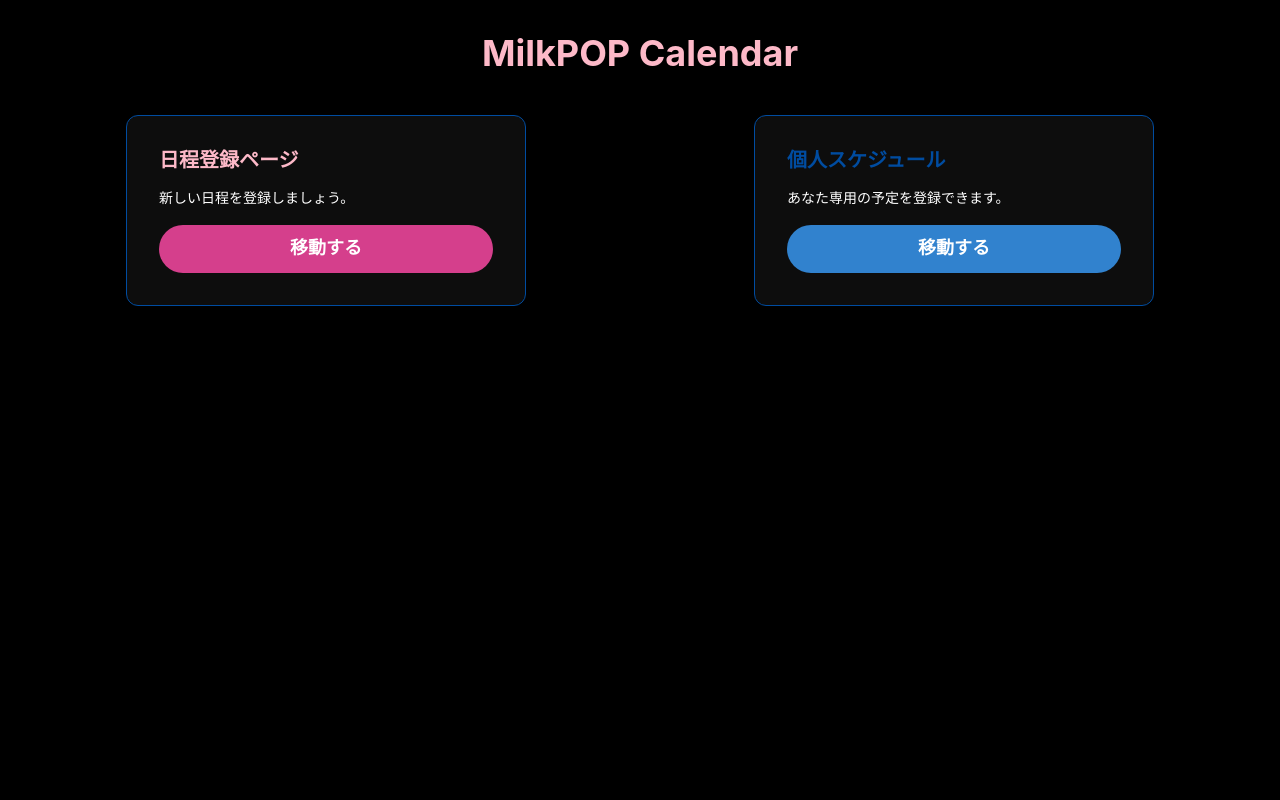
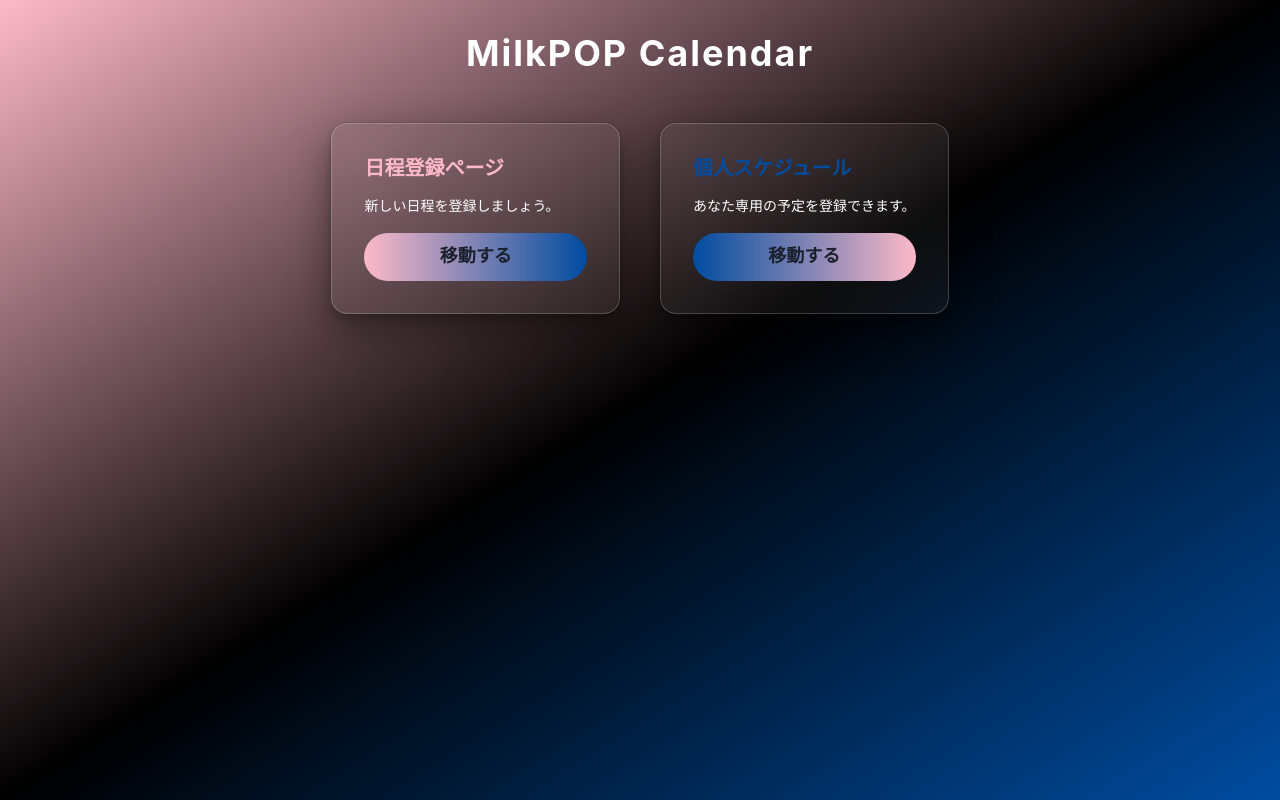
Before and after one commit to kuzyoumike0/milkpop-calendarapp, a React (Create React App) app in the folder frontend/: page / in a window 1280 px wide. Built offline with nearby package versions, Linux system fonts and the light colour scheme.

Commit message:
Update TopPage.jsx

```diff
--- a/frontend/src/components/TopPage.jsx
+++ b/frontend/src/components/TopPage.jsx
@@ -3,53 +3,80 @@ import { Box, Button, Heading, Text, SimpleGrid, VStack } from "@chakra-ui/react
 
 function TopPage() {
   return (
-    <Box p={8}>
-      {/* ページタイトル */}
-      <Heading mb={10} textAlign="center" color="brand.pink">
+    <Box
+      minH="100vh"
+      bgGradient="linear(to-br, #FDB9C8, black, #004CA0)"
+      p={8}
+      display="flex"
+      flexDirection="column"
+      alignItems="center"
+    >
+      {/* タイトル */}
+      <Heading mb={12} textAlign="center" color="white" fontWeight="bold" letterSpacing="2px">
         MilkPOP Calendar
       </Heading>
 
-      {/* カードエリア */}
-      <SimpleGrid columns={{ base: 1, md: 2 }} spacing={10} justifyItems="center">
-        {/* 日程登録ページ */}
+      {/* カードグリッド */}
+      <SimpleGrid columns={{ base: 1, md: 2 }} spacing={10}>
+        {/* カード1 */}
         <Box
           bg="rgba(255,255,255,0.05)"
-          border="1px solid"
-          borderColor="brand.blue"
-          borderRadius="xl"
+          backdropFilter="blur(12px)"
+          borderRadius="2xl"
           p={8}
           w="100%"
           maxW="400px"
-          boxShadow="lg"
-          _hover={{ transform: "translateY(-6px)", boxShadow: "2xl" }}
+          boxShadow="dark-lg"
+          border="1px solid rgba(255,255,255,0.2)"
           transition="all 0.3s ease"
+          _hover={{
+            transform: "translateY(-8px)",
+            borderColor: "brand.pink",
+            boxShadow: "0 0 20px #FDB9C8",
+          }}
         >
           <VStack spacing={4} align="stretch">
             <Heading size="md" color="brand.pink">日程登録ページ</Heading>
             <Text fontSize="sm">新しい日程を登録しましょう。</Text>
-            <Button colorScheme="pink" size="lg" borderRadius="full">
+            <Button
+              size="lg"
+              borderRadius="full"
+              bgGradient="linear(to-r, #FDB9C8, #004CA0)"
+              _hover={{ opacity: 0.9, transform: "scale(1.05)" }}
+              _active={{ transform: "scale(0.95)" }}
+            >
               移動する
             </Button>
           </VStack>
         </Box>
 
-        {/* 個人スケジュール */}
+        {/* カード2 */}
         <Box
           bg="rgba(255,255,255,0.05)"
-          border="1px solid"
-          borderColor="brand.blue"
-          borderRadius="xl"
+          backdropFilter="blur(12px)"
+          borderRadius="2xl"
           p={8}
           w="100%"
           maxW="400px"
-          boxShadow="lg"
-          _hover={{ transform: "translateY(-6px)", boxShadow: "2xl" }}
+          boxShadow="dark-lg"
+          border="1px solid rgba(255,255,255,0.2)"
           transition="all 0.3s ease"
+          _hover={{
+            transform: "translateY(-8px)",
+            borderColor: "brand.blue",
+            boxShadow: "0 0 20px #004CA0",
+          }}
         >
           <VStack spacing={4} align="stretch">
             <Heading size="md" color="brand.blue">個人スケジュール</Heading>
             <Text fontSize="sm">あなた専用の予定を登録できます。</Text>
-            <Button colorScheme="blue" size="lg" borderRadius="full">
+            <Button
+              size="lg"
+              borderRadius="full"
+              bgGradient="linear(to-r, #004CA0, #FDB9C8)"
+              _hover={{ opacity: 0.9, transform: "scale(1.05)" }}
+              _active={{ transform: "scale(0.95)" }}
+            >
               移動する
             </Button>
           </VStack>
```
